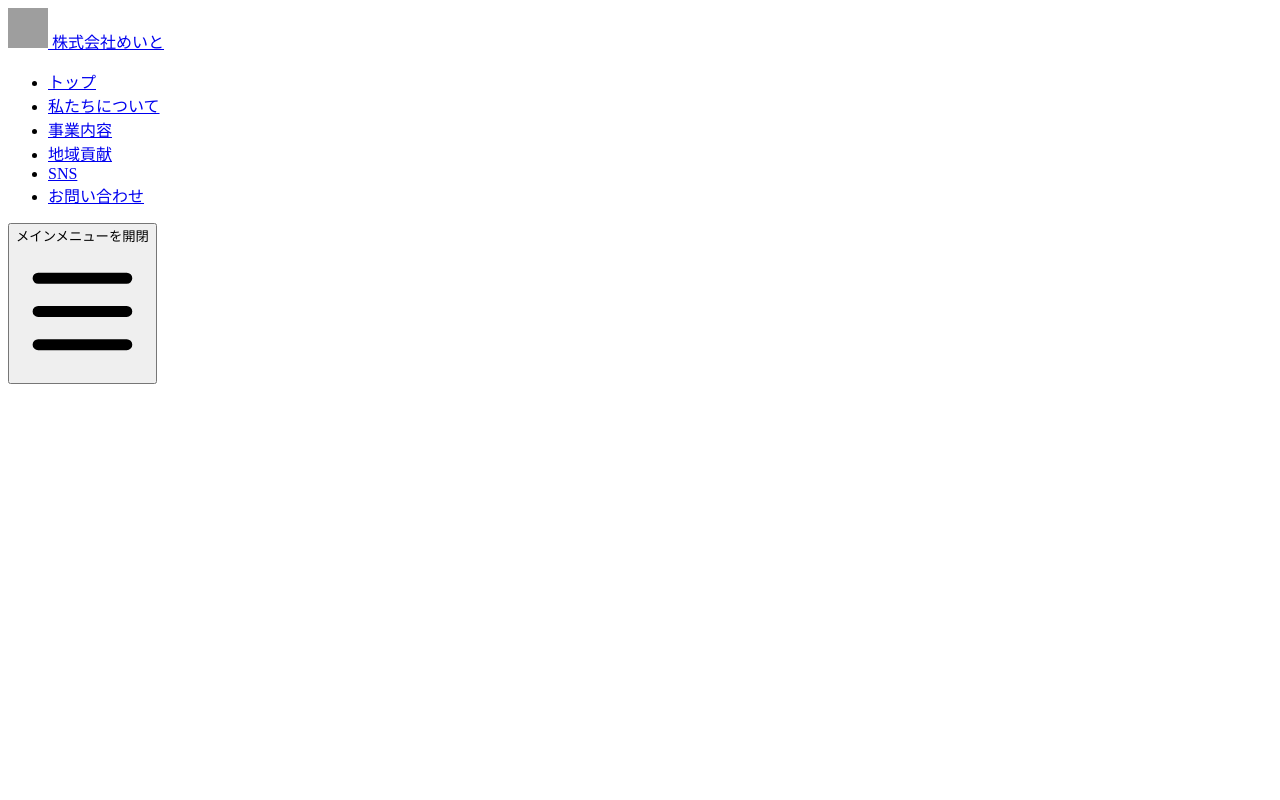
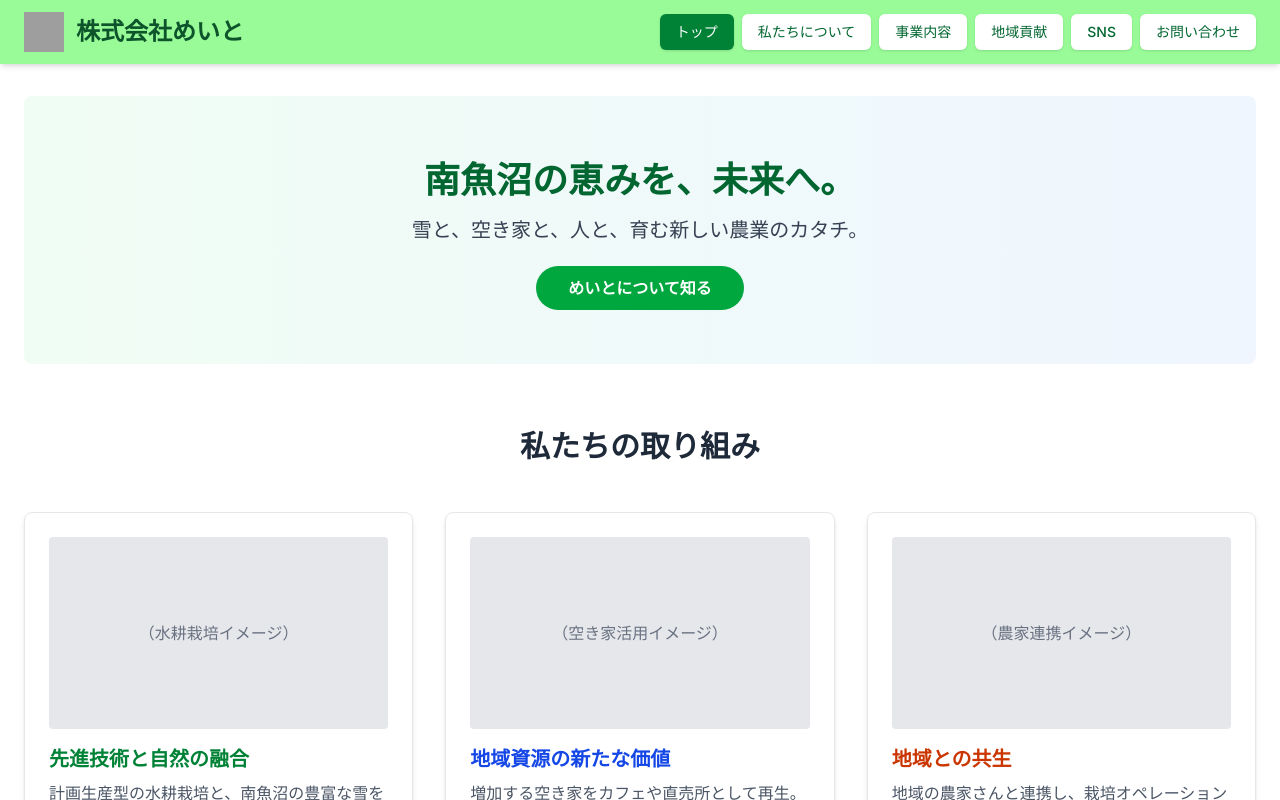
Before and after one commit to HibikiKobayashii/meito-website, a Next.js app: page / in a window 1280 px wide. Shown: the top 800 px of the page. Built offline with nearby package versions, Linux system fonts and the light colour scheme; grey boxes are pictures that could not be loaded.

Commit message:
スマホレイアウトのやつのやつ

```diff
--- a/src/app/layout.tsx
+++ b/src/app/layout.tsx
@@ -1,134 +1,34 @@
-// src/components/Header.tsx
-// レスポンシブ対応（ハンバーガーメニュー）
+// src/app/layout.tsx
 
-'use client';
+import type { Metadata } from "next";
+import { Inter } from "next/font/google";
+import "./globals.css";
+import Header from "@/components/Header";
+import Footer from "@/components/Footer";
 
-import Link from 'next/link';
-import Image from 'next/image';
-import { usePathname } from 'next/navigation';
-import { useState, useEffect } from 'react'; // useState, useEffect をインポート
+const inter = Inter({ subsets: ["latin"] });
 
-// ナビゲーションリンクのデータ
-const navLinks = [
-  { href: '/', label: 'トップ' },
-  { href: '/about', label: '私たちについて' },
-  { href: '/business', label: '事業内容' },
-  { href: '/sustainability', label: '地域貢献' },
-  { href: '/sns', label: 'SNS' },
-  { href: '/contact', label: 'お問い合わせ' },
-];
+export const metadata: Metadata = {
+  title: "株式会社めいと - 南魚沼の未来を育む",
+  description: "雪エネルギーと水耕栽培、地域連携で南魚沼に新しい価値を創造する株式会社めいとの公式サイトです。",
+};
 
-export default function Header() {
-  const pathname = usePathname();
-  const [isMenuOpen, setIsMenuOpen] = useState(false); // メニューの開閉状態
-
-  // ページ遷移時にメニューを閉じる
-  useEffect(() => {
-    setIsMenuOpen(false);
-  }, [pathname]);
-
+export default function RootLayout({
+  children,
+}: Readonly<{
+  children: React.ReactNode;
+}>) {
   return (
-    <header className="bg-[#98fb98] shadow-md sticky top-0 z-50">
-      <nav className="container mx-auto px-4 sm:px-6 py-3"> {/* 横パディングを調整 */}
-        <div className="flex items-center justify-between h-16"> {/* 高さを固定 */}
-          {/* ロゴと会社名 */}
-          <div className="flex-shrink-0"> {/* ロゴが縮まないように */}
-            <Link href="/" className="flex items-center space-x-3 group">
-              <Image
-                src="/1.png"
-                alt="株式会社めいと ロゴ"
-                width={40}
-                height={40}
-                className="h-10 w-10"
-              />
-              <span className="text-xl sm:text-2xl font-bold text-green-900 group-hover:text-black transition-colors"> {/* スマホ用に文字サイズ調整 */}
-                株式会社めいと
-              </span>
-            </Link>
-          </div>
-
-          {/* デスクトップ用ナビゲーション */}
-          <div className="hidden md:block"> {/* md (768px) 以上で表示 */}
-            <ul className="ml-10 flex items-baseline space-x-2">
-              {navLinks.map((link) => {
-                const isActive = pathname === link.href;
-                return (
-                  <li key={link.href}>
-                    <Link
-                      href={link.href}
-                      className={`
-                        px-3 py-2 rounded-md text-sm font-medium transition-colors duration-200 ease-in-out block shadow-sm
-                        ${
-                          isActive
-                            ? 'bg-green-700 text-white'
-                            : 'bg-white text-green-800 hover:bg-green-100'
-                        }
-                      `}
-                    >
-                      {link.label}
-                    </Link>
-                  </li>
-                );
-              })}
-            </ul>
-          </div>
-
-          {/* ハンバーガーメニューボタン (md未満で表示) */}
-          <div className="md:hidden flex items-center">
-            <button
-              onClick={() => setIsMenuOpen(!isMenuOpen)}
-              type="button"
-              className="inline-flex items-center justify-center p-2 rounded-md text-green-900 hover:text-black hover:bg-green-200 focus:outline-none focus:ring-2 focus:ring-inset focus:ring-white"
-              aria-controls="mobile-menu"
-              aria-expanded={isMenuOpen}
-              aria-label="メインメニューを開閉"
-            >
-              <span className="sr-only">メインメニューを開閉</span>
-              {isMenuOpen ? (
-                // 閉じるアイコン (X)
-                <svg className="block h-6 w-6" xmlns="http://www.w3.org/2000/svg" fill="none" viewBox="0 0 24 24" stroke="currentColor" aria-hidden="true">
-                  <path strokeLinecap="round" strokeLinejoin="round" strokeWidth="2" d="M6 18L18 6M6 6l12 12" />
-                </svg>
-              ) : (
-                // ハンバーガーアイコン (三本線)
-                <svg className="block h-6 w-6" xmlns="http://www.w3.org/2000/svg" fill="none" viewBox="0 0 24 24" stroke="currentColor" aria-hidden="true">
-                  <path strokeLinecap="round" strokeLinejoin="round" strokeWidth="2" d="M4 6h16M4 12h16M4 18h16" />
-                </svg>
-              )}
-            </button>
-          </div>
-        </div>
-
-        {/* モバイル用ドロップダウンメニュー */}
-        {isMenuOpen && (
-          <div className="md:hidden" id="mobile-menu">
-            <ul className="px-2 pt-2 pb-3 space-y-1 sm:px-3">
-              {navLinks.map((link) => {
-                const isActive = pathname === link.href;
-                return (
-                  <li key={link.href}>
-                    <Link
-                      href={link.href}
-                      // onClick={() => setIsMenuOpen(false)} // リンククリックでメニューを閉じる (useEffectで対応)
-                      className={`
-                        block px-3 py-2 rounded-md text-base font-medium
-                        ${
-                          isActive
-                            ? 'bg-green-700 text-white'
-                            : 'text-green-900 hover:bg-green-200 hover:text-green-800'
-                        }
-                      `}
-                      aria-current={isActive ? 'page' : undefined}
-                    >
-                      {link.label}
-                    </Link>
-                  </li>
-                );
-              })}
-            </ul>
-          </div>
-        )}
-      </nav>
-    </header>
+    <html lang="ja">
+      {/* ↓ この body タグの className に bg-[#98fb98] が含まれているか確認してください */}
+      <body className={`${inter.className} flex flex-col min-h-screen bg-[#98fb98]`}>
+        <Header />
+        {/* main タグなど、他の要素に不透明な背景色が設定されていると body の背景は見えなくなります */}
+        <main className="flex-grow container mx-auto px-6 py-8">
+          {children}
+        </main>
+        <Footer />
+      </body>
+    </html>
   );
 }
```
